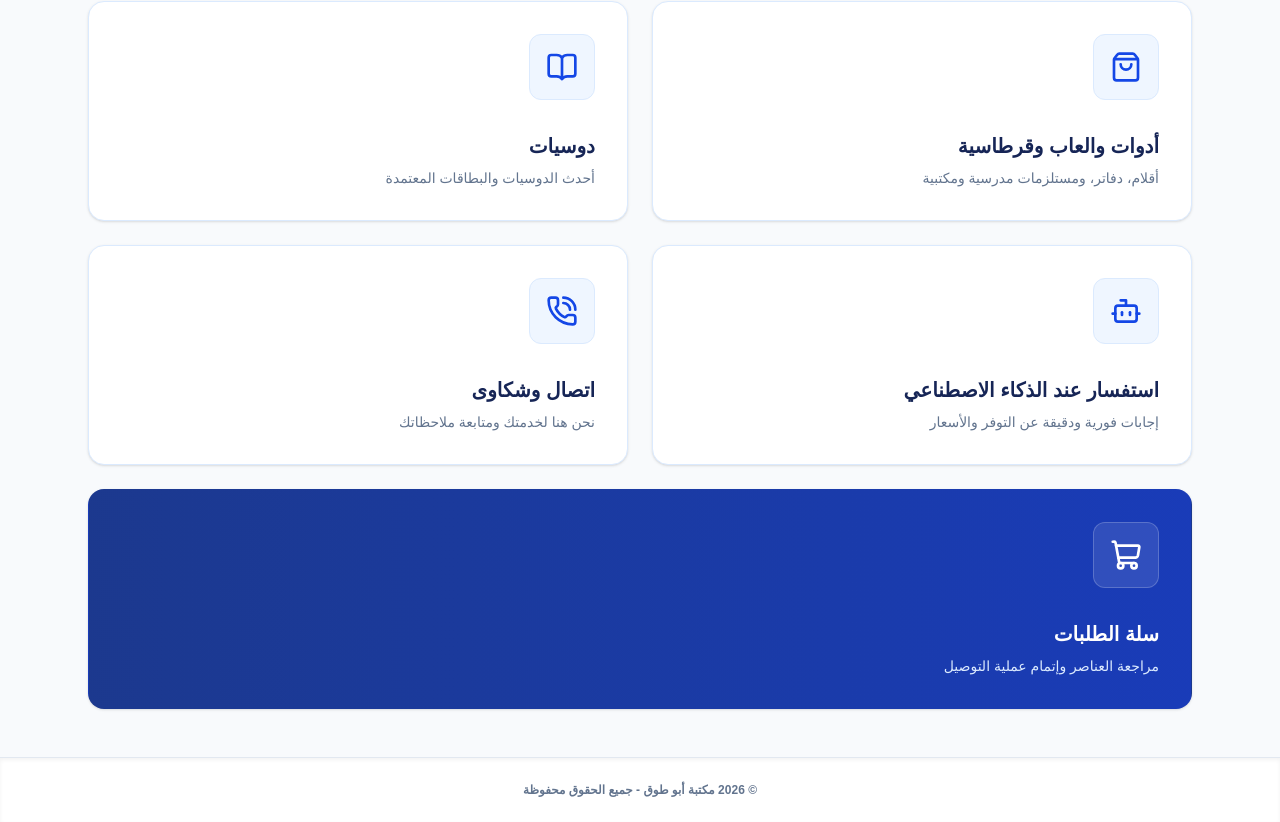
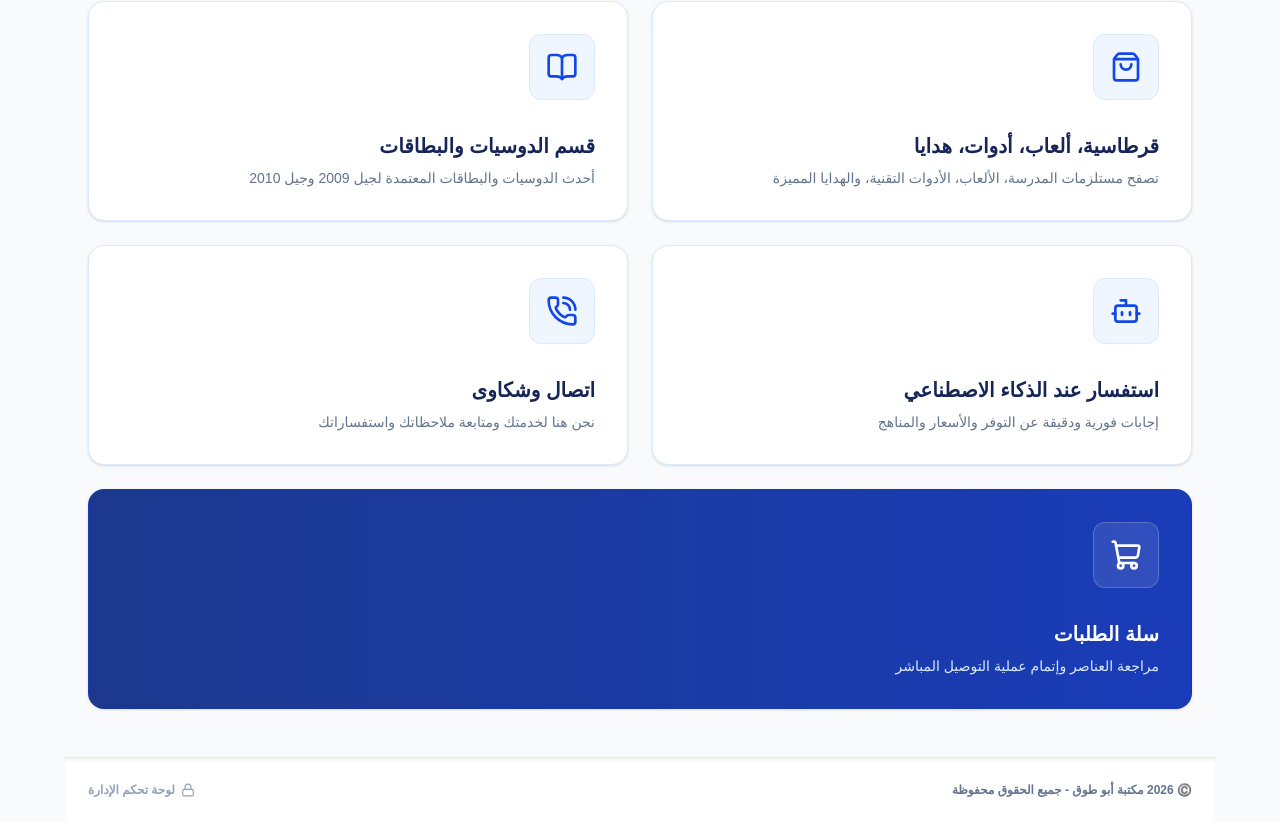
Before and after one commit to 4kspaidar4k-maker/omar44, a Next.js app: page / in a window 1280 px wide. Shown: the part 498-1320 px from the top of the page. Built offline with nearby package versions, Linux system fonts and the light colour scheme.

Commit message:
Update page.tsx

```diff
--- a/app/page.tsx
+++ b/app/page.tsx
@@ -3,7 +3,7 @@ import React, { useState, useEffect } from "react";
 import Link from "next/link";
 import Image from "next/image";
 import { motion, AnimatePresence } from "framer-motion";
-import { ShoppingBag, BookOpen, Bot, PhoneCall, ShoppingCart } from "lucide-react";
+import { ShoppingBag, BookOpen, Bot, PhoneCall, ShoppingCart, Lock } from "lucide-react";
 import { useCart } from "../context/CartContext";
 
 export default function HomePage() {
@@ -16,11 +16,36 @@ export default function HomePage() {
   }, []);
 
   const navItems = [
-    { title: "أدوات والعاب وقرطاسية", desc: "أقلام، دفاتر، ومستلزمات مدرسية ومكتبية", href: "/stationery", icon: ShoppingBag },
-    { title: "دوسيات ", desc: "أحدث الدوسيات والبطاقات المعتمدة", href: "/dossiers", icon: BookOpen },
-    { title: "استفسار عند الذكاء الاصطناعي", desc: "إجابات فورية ودقيقة عن التوفر والأسعار", href: "/ai-chat", icon: Bot },
-    { title: "اتصال وشكاوى", desc: "نحن هنا لخدمتك ومتابعة ملاحظاتك", href: "/contact", icon: PhoneCall },
-    { title: "سلة الطلبات", desc: "مراجعة العناصر وإتمام عملية التوصيل", href: "/cart", icon: ShoppingCart },
+    {
+      title: "قرطاسية، ألعاب، أدوات، هدايا",
+      desc: "تصفح مستلزمات المدرسة، الألعاب، الأدوات التقنية، والهدايا المميزة",
+      href: "/stationery",
+      icon: ShoppingBag,
+    },
+    {
+      title: "قسم الدوسيات والبطاقات",
+      desc: "أحدث الدوسيات والبطاقات المعتمدة لجيل 2009 وجيل 2010",
+      href: "/dossiers",
+      icon: BookOpen,
+    },
+    {
+      title: "استفسار عند الذكاء الاصطناعي",
+      desc: "إجابات فورية ودقيقة عن التوفر والأسعار والمناهج",
+      href: "/ai-chat",
+      icon: Bot,
+    },
+    {
+      title: "اتصال وشكاوى",
+      desc: "نحن هنا لخدمتك ومتابعة ملاحظاتك واستفساراتك",
+      href: "/contact",
+      icon: PhoneCall,
+    },
+    {
+      title: "سلة الطلبات",
+      desc: "مراجعة العناصر وإتمام عملية التوصيل المباشر",
+      href: "/cart",
+      icon: ShoppingCart,
+    },
   ];
 
   return (
@@ -98,7 +123,7 @@ export default function HomePage() {
       {/* المحتوى الرئيسي */}
       <main className="max-w-6xl mx-auto px-6 py-12 flex-1 w-full">
 
-        {/* قسم البانر العلوي (صورة واحدة وشرح المكتبة المتخصصة) */}
+        {/* قسم البانر العلوي */}
         <div className="bg-white border border-blue-100 rounded-3xl p-6 sm:p-8 shadow-sm mb-12 flex flex-col md:flex-row items-center gap-8">
           <div className="w-full md:w-1/3 flex justify-center">
             <div className="relative w-full h-56 sm:h-64 rounded-2xl overflow-hidden shadow-md border border-slate-200 bg-slate-100">
@@ -117,7 +142,7 @@ export default function HomePage() {
               مكتبة أبو طوق التعليمية
             </h2>
             <p className="text-sm sm:text-base text-slate-600 leading-relaxed font-medium">
-              مكتبة أبو طوق متخصصة في بيع الدوسيات، الألعاب، والقرطاسية المدرسية والمكتبية بأفضل الأسعار وأعلى جودة. نوفر لكم كل ما تحتاجه المسيرة التعليمية لضمان التفوق والتميز، مع خدمات توصيل سريعة ومضمونة لجميع الطلبات.
+              مكتبة أبو طوق متخصصة في بيع الدوسيات المعتمدة، الألعاب التعليمية والترفيهية، القرطاسية المدرسية، الأدوات المتنوعة، والهدايا بأفضل الأسعار وأعلى جودة. نوفر لكم كل ما تحتاجه المسيرة التعليمية لضمان التفوق والتميز مع خدمة توصيل سريعة ومضمونة لكافة الطلبات.
             </p>
           </div>
         </div>
@@ -160,9 +185,16 @@ export default function HomePage() {
         </div>
       </main>
 
-      {/* الفوتر بالأسفل */}
-      <footer className="border-t border-slate-200 bg-white py-6 text-center text-xs font-bold text-slate-500 shadow-inner">
-        <p>© 2026 مكتبة أبو طوق - جميع الحقوق محفوظة</p>
+      {/* الفوتر بالأسفل مع رابط لوحة الإدارة */}
+      <footer className="border-t border-slate-200 bg-white py-6 px-6 text-center text-xs font-bold text-slate-500 shadow-inner flex flex-col sm:flex-row items-center justify-between max-w-6xl mx-auto w-full gap-4">
+        <p>©️ 2026 مكتبة أبو طوق - جميع الحقوق محفوظة</p>
+        <Link
+          href="/dashboard"
+          className="flex items-center gap-1.5 text-slate-400 hover:text-blue-600 transition"
+        >
+          <Lock className="w-3.5 h-3.5" />
+          <span>لوحة تحكم الإدارة</span>
+        </Link>
       </footer>
     </div>
   );
```
